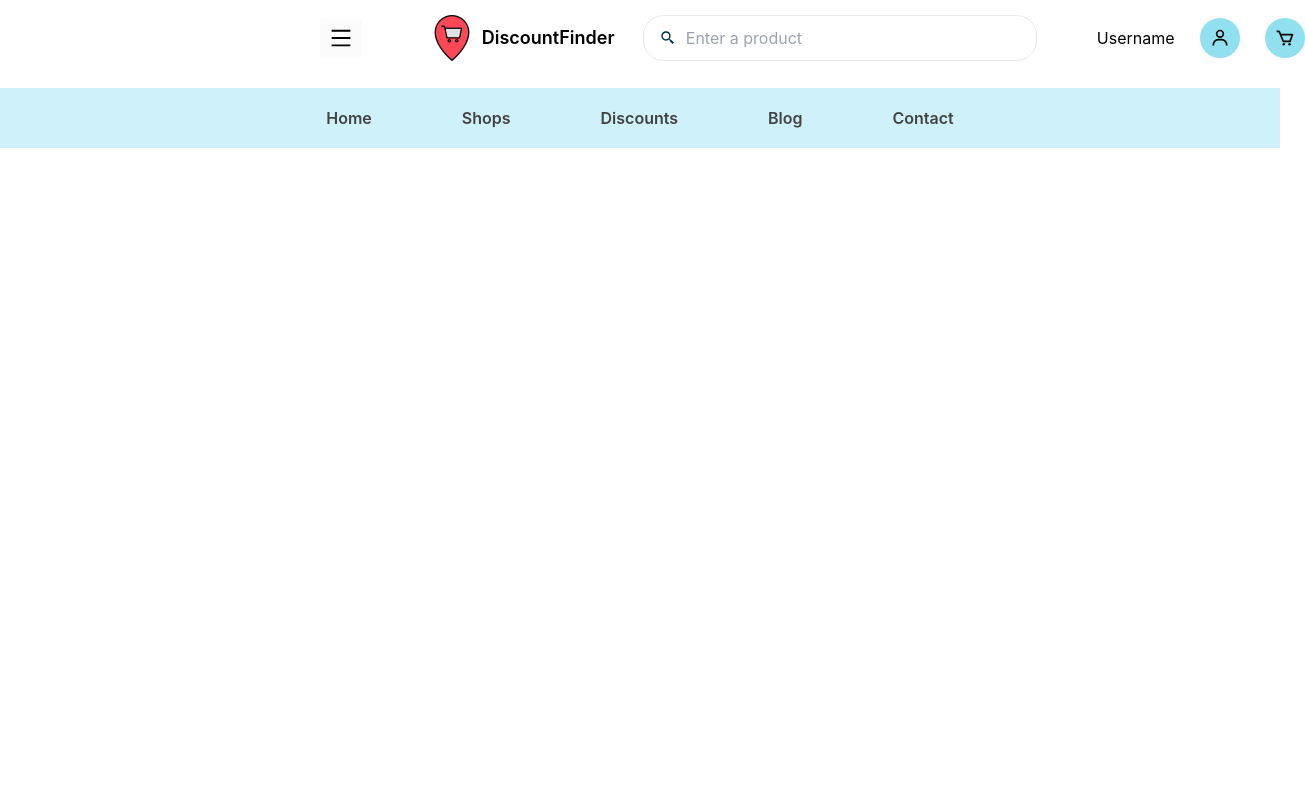
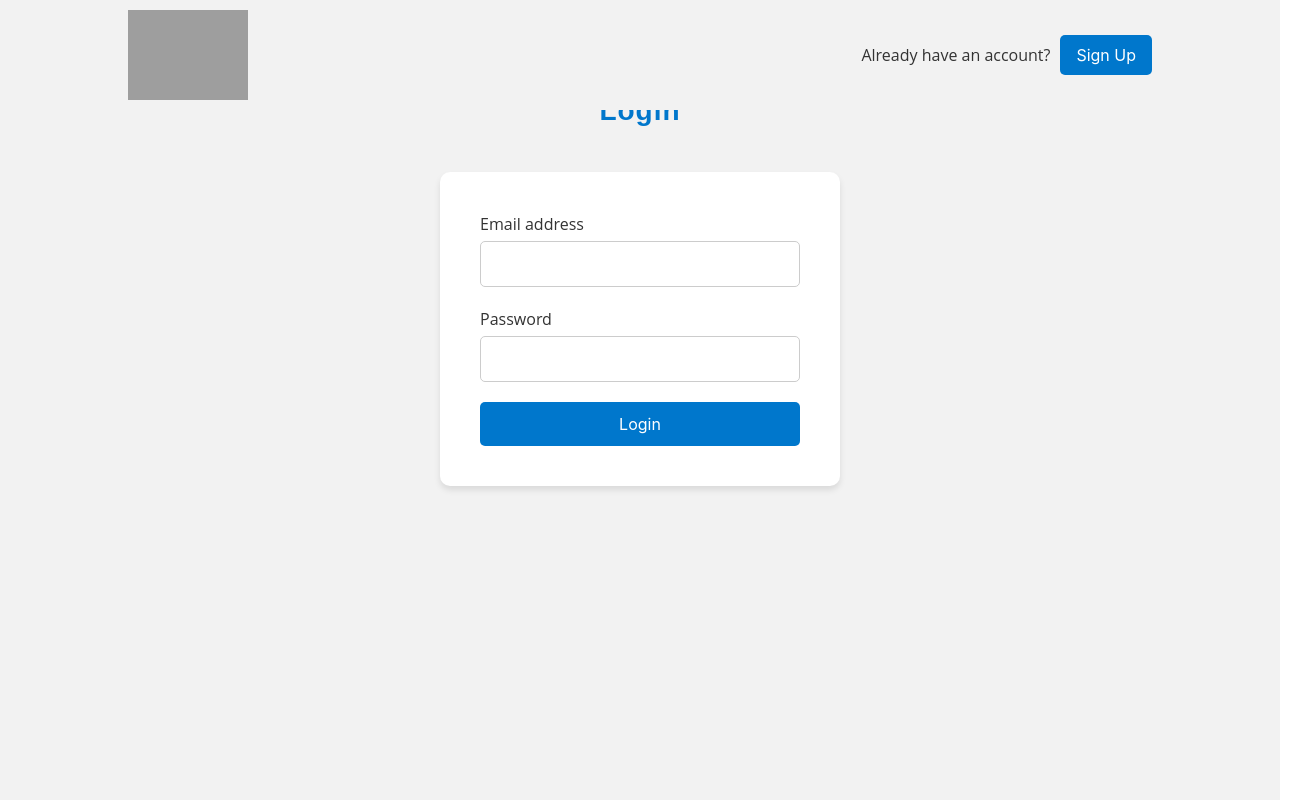
Before and after one commit to ryandela44/soen357Project, a React (Create React App) app: page /login in a window 1280 px wide. Shown: the whole page, 1305 px wide, since content can reach past the window. Built offline with nearby package versions, Linux system fonts and the light colour scheme; grey boxes are pictures that could not be loaded.

Commit message:
added front end for login

```diff
--- a/src/App.js
+++ b/src/App.js
@@ -1,10 +1,16 @@
 import './App.css';
 import Home from './Component/Home/Home';
 import {BrowserRouter as Router, Route, Routes} from "react-router-dom";
+import Login from "./Component/Login/Login";
 function App() {
   return (
       <Router>
           <Routes>
+              <Route
+              path="/login"
+              element={
+                  <Login/>
+              }/>
               <Route
                   path="*"
                   element={
--- a/src/Component/Login/Login.css
+++ b/src/Component/Login/Login.css
@@ -0,0 +1,112 @@
+/* Ensures the body and html cover the full height and width, with no margin/padding */
+body, html {
+    margin: 0;
+    padding: 0;
+    width: 100%;
+    height: 100%;
+    overflow-x: hidden; /* Prevents horizontal scrolling */
+}
+
+.login-container {
+    background-color: #F2F2F2; /* Neutral Gray for background */
+    padding-top: 70px; /* Adds padding to top to prevent overlap with the fixed header */
+    min-height: 100vh;
+    display: flex;
+    flex-direction: column;
+    align-items: center;
+    justify-content: flex-start; /* Aligns content to the start to work with the padding */
+}
+
+.login-header {
+    position: fixed; /* Fixes the header at the top */
+    top: 0; /* Positions the header at the top of the viewport */
+    left: 0; /* Aligns the header to the left */
+    width: 100%; /* Makes the header span the full width */
+    display: flex;
+    justify-content: space-between;
+    align-items: center;
+    padding: 10px 10%; /* Provides padding inside the header */
+    background-color: #F2F2F2; /* Sets a contrasting background */
+    z-index: 1000; /* Ensures the header is above other content */
+}
+
+.logo {
+    max-width: 120px; /* Adjust based on actual logo size */
+}
+
+.account-actions {
+    display: flex;
+    align-items: center;
+    gap: 10px;
+}
+
+.account-actions p {
+    margin: 0;
+    font-family: 'Open Sans', sans-serif;
+    color: #333;
+}
+
+.btn-signin {
+    background-color: #0077CC; /* Primary Blue */
+    color: white;
+    padding: 8px 16px;
+    border-radius: 5px;
+    text-decoration: none;
+}
+
+.btn-signin:hover {
+    background-color: #005699; /* Dark Blue for hover */
+}
+
+.login-text {
+    padding: 20px;
+    font-family: 'Montserrat', sans-serif; /* Using Montserrat for headers for better impact */
+    color: #0077CC; /* Text Color */
+    font-size: 28px; /* Increased font size */
+    font-weight: 600; /* Making it bolder */
+    text-align: center; /* Centering the header */
+    letter-spacing: 1px; /* Adding some letter spacing for a more open look */
+    margin-bottom: 20px; /* Adding bottom margin for spacing */
+}
+
+.login-box {
+    background-color: #FFFFFF; /* White background for the login box */
+    padding: 40px;
+    border-radius: 10px;
+    box-shadow: 0 4px 6px rgba(0, 0, 0, 0.1);
+    width: 100%;
+    max-width: 400px;
+}
+
+.input-group {
+    margin-bottom: 20px;
+}
+
+.input-group label {
+    display: block;
+    margin-bottom: 5px;
+    font-family: 'Open Sans', sans-serif;
+    color: #333333; /* Text Color */
+}
+
+.input-group input {
+    width: 100%;
+    padding: 10px;
+    border: 1px solid #ccc;
+    border-radius: 5px;
+    font-size: 16px;
+}
+
+.login-btn {
+    background-color: #0077CC; /* Primary Blue */
+    color: #FFFFFF;
+    border: none;
+    padding: 10px 20px;
+    width: 100%;
+    border-radius: 5px;
+    cursor: pointer;
+}
+
+.login-btn:hover {
+    background-color: #005699; /* Dark Blue for hover */
+}
--- a/src/Component/Login/Login.js
+++ b/src/Component/Login/Login.js
@@ -0,0 +1,92 @@
+import React, { useState } from 'react';
+import { Link, useNavigate } from "react-router-dom";
+import './Login.css';
+import axios from 'axios';
+import { toast } from 'react-toastify'; // Import toast
+
+function Login() {
+    const [credentials, setCredentials] = useState({ email: '', password: '' });
+    const navigate = useNavigate();
+
+    const handleChange = (event) => {
+        const { name, value } = event.target;
+        setCredentials(prev => ({ ...prev, [name]: value }));
+    };
+
+    const handleSubmit = async (event) => {
+        event.preventDefault();
+        try {
+            const response = await axios.post('http://localhost:3000/api/login', credentials);
+            console.log(response.data); // Handle response accordingly
+            navigate('/home'); // Navigate on successful login
+        } catch (error) {
+            if (error.response) {
+                // The request was made and the server responded with a status code
+                // that falls out of the range of 2xx
+                console.error(error.response.data);
+                toast.error("User or password not correct", {
+                    position: "top-right",
+                    autoClose: 5000,
+                    hideProgressBar: false,
+                    closeOnClick: true,
+                    pauseOnHover: true,
+                    draggable: true,
+                    progress: undefined,
+                });
+            } else if (error.request) {
+                // The request was made but no response was received
+                console.error(error.request);
+                toast.error("No response from server. Check your network connection.", {
+                    position: "top-right",
+                    autoClose: 5000,
+                    hideProgressBar: false,
+                    closeOnClick: true,
+                    pauseOnHover: true,
+                    draggable: true,
+                    progress: undefined,
+                });
+            } else {
+                // Something happened in setting up the request that triggered an Error
+                console.error('Error', error.message);
+                toast.error("Error: " + error.message, {
+                    position: "top-right",
+                    autoClose: 5000,
+                    hideProgressBar: false,
+                    closeOnClick: true,
+                    pauseOnHover: true,
+                    draggable: true,
+                    progress: undefined,
+                });
+            }
+        }
+    };
+
+
+    return (
+        <div className="login-container">
+            <div className="login-header">
+                <img src="/path-to-your-logo.png" alt="Logo" className="logo"/>
+                <div className="account-actions">
+                    <p>Already have an account?</p>
+                    <Link to="/signin" className="btn-signin">Sign Up</Link>
+                </div>
+            </div>
+            <h2 className="login-text">Login</h2>
+            <div className="login-box">
+                <form className="login-form" onSubmit={handleSubmit}>
+                    <div className="input-group">
+                        <label>Email address</label>
+                        <input type="email" name="email" required onChange={handleChange} />
+                    </div>
+                    <div className="input-group">
+                        <label>Password</label>
+                        <input type="password" name="password" required onChange={handleChange} />
+                    </div>
+                    <button type="submit" className="login-btn">Login</button>
+                </form>
+            </div>
+        </div>
+    );
+}
+
+export default Login;
--- a/src/index.js
+++ b/src/index.js
@@ -3,10 +3,14 @@ import ReactDOM from 'react-dom/client';
 import './index.css';
 import App from './App';
 import reportWebVitals from './reportWebVitals';
+import { ToastContainer } from 'react-toastify';
+import 'react-toastify/dist/ReactToastify.css';
+
 
 const root = ReactDOM.createRoot(document.getElementById('root'));
 root.render(
   <React.StrictMode>
+      <ToastContainer />
     <App />
   </React.StrictMode>
 );
```
